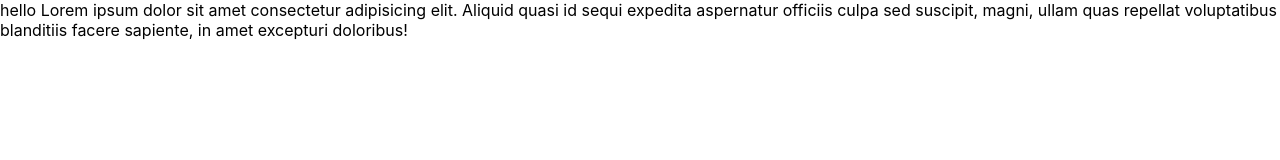
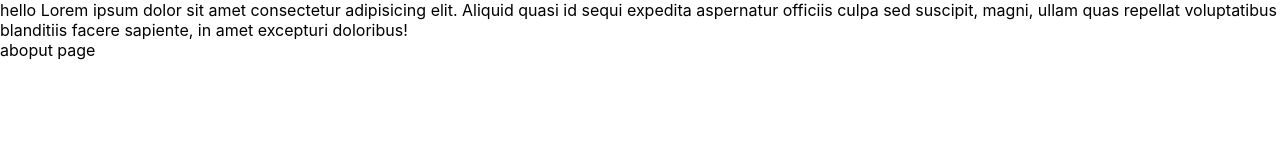
Before and after one commit to jeelkanani11/demo, a React (Create React App) app: page / in a window 1280 px wide. Shown: the top 160 px of the page. Built offline with nearby package versions, Linux system fonts and the light colour scheme.

Commit message:
second commit

```diff
--- a/src/App.js
+++ b/src/App.js
@@ -1,11 +1,13 @@
 import logo from './logo.svg';
 import './App.css';
 import Homepage from './Component/Homepage';
+import About from './Component/About';
 
 function App() {
   return (
     <>
      <Homepage/>
+     <About/>
     </>
   );
 }
--- /dev/null
+++ b/src/Component/About.jsx
@@ -0,0 +1,11 @@
+import React from 'react'
+
+function About() {
+  return (
+    <div>
+      aboput page
+    </div>
+  )
+}
+
+export default About
```
